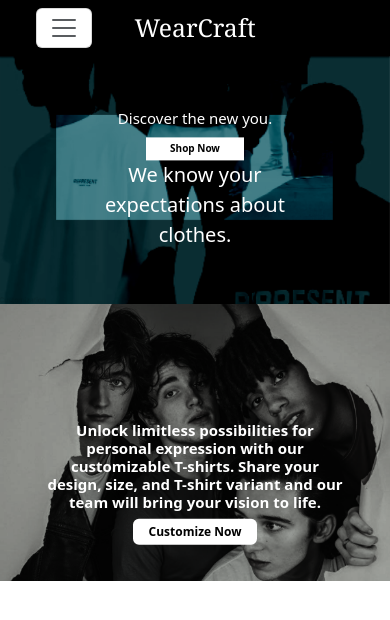
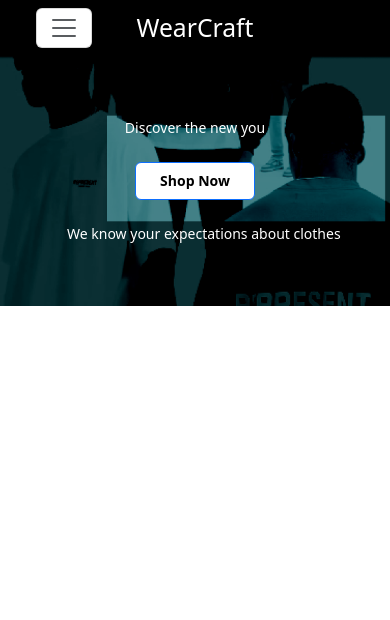
Before and after one commit to SaadOps/WearCraft-React, a React (Vite) app: page / in a window 390 px wide. Shown: the top 620 px of the page. Built offline with nearby package versions, Linux system fonts and the light colour scheme.

Commit message:
Revert "customization page added"
This reverts commit 4ba122767adb819fdd85a3bba4458aef30f54d4a.

The customization page was causing issues with the application.
Reverting the commit to address the problem.

```diff
--- a/package.json
+++ b/package.json
@@ -4,7 +4,6 @@
   "version": "0.0.0",
   "type": "module",
   "scripts": {
-    "start": "react-scripts start",
     "dev": "vite",
     "build": "vite build",
     "lint": "eslint . --ext js,jsx --report-unused-disable-directives --max-warnings 0",
--- a/src/App.jsx
+++ b/src/App.jsx
@@ -3,13 +3,11 @@ import './App.css';
 import './index.css';
 import Navbar from './components/Navbar';
 import Hero from './components/Hero';
-import Customization from './components/Customization';
 function App() {
   return (
     <div className='m-0 p-0'>
            <Navbar />
            <Hero />
-           <Customization/>
 
     </div>
 
--- a/src/components/Customization.css
+++ /dev/null
@@ -1,45 +0,0 @@
-.body-text{
-    text-align: center;
-    margin-top: 160px;
-}
-.custom-text{
-    color: white;
-    font-size: 28px;
-    font-weight: bold;
-    width: 550px;
-
-}
-.custom-button{
-    background-color: white;
-    color: black;
-    font-weight: bold;
-    padding-left: 0.625rem;
-padding-right: 0.625rem;
-padding-top: 0.5rem;
-padding-bottom: 0.5rem;
-border-radius: 0.375rem; /* 6px */
-border-width: 0px;
-
-}
-.custom-button:hover{
-    background-color: #830303;
-}
-
-
-@media (max-width: 767px) {
-    .custom-text{
-        font-size: 15px;
-        width: 300px;
-    }
-    .body-text{
-        margin-top: 80px;
-    }
-    .custom-button{
-        padding-top: 0.25rem; /* 4px */
-    padding-bottom: 0.25rem; /* 4px */
-    padding-left: 1rem;
-    padding-right: 1rem;
-    font-size: 12px;
-
-    }
-  }
--- a/src/components/Customization.jsx
+++ /dev/null
@@ -1,33 +0,0 @@
-import React from 'react';
-import Image from 'react-bootstrap/Image';
-import Card from 'react-bootstrap/Card';
-import Button from 'react-bootstrap/Button';
-import './Customization.css';
-import customizationImage from '../assets/Customization.png';
-import { Content } from 'antd/lib/layout/layout';
-
-function CardOnImage() {
-  return (
-    <div className=" relative w-full max-w-full max-h-612px">
-      <Image src={customizationImage} style={{ width: '100%', maxWidth: '100%', maxHeight: '612px' }} />
-      <div className="absolute top-1/2 left-1/2 transform -translate-x-1/2 -translate-y-1/2 ">
-        <Card className="  border-none bg-transparent ">
-          <Card.Body className='body-text'>
-            <Card.Title className="custom-text ">
-            Unlock limitless possibilities for personal expression with our customizable T-shirts. Share your design, size, and T-shirt variant and our team will bring your vision
-to life.
-            </Card.Title>
-            <Button
-
-              className=" custom-button "
-            >
-              Customize Now
-            </Button>
-          </Card.Body>
-        </Card>
-      </div>
-    </div>
-  );
-}
-
-export default CardOnImage;
--- a/src/components/Hero.css
+++ /dev/null
@@ -1,52 +0,0 @@
-
-.custom-initial-font-size {
-  font-size: 40px;
-  font-weight: 200;
-  color: white;
-
-}
-
-.custom-initial-font-size1 {
-  font-size: 30px;
-  color: white;
-
-
-}
-.card-body{
-  align-items: center;
-  text-align: center;
-}
-.shop-button{
-  background-color: white;
-  color: black;
-  font-weight: bold;
-  padding-top: 0.5rem;
-padding-bottom: 0.5rem;
-padding-left: 2rem;
-padding-right: 2rem;
-border-radius: 0px;
-border-width: 0px;
-
-}
-.shop-button:hover{
-  color: white;
-  background-color: rgb(54, 49, 83);
-}
-
-@media (max-width: 767px) {
-  .custom-initial-font-size {
-    font-size: 20px;
-    width: 250px;
-  }
-  .custom-initial-font-size1{
-    font-size: 15px;
-
-  }
-  .shop-button{
-    padding-top: 0.25rem; /* 4px */
-    padding-bottom: 0.25rem; /* 4px */
-    padding-left: 1.5rem;
-    padding-right: 1.5rem;
-    font-size: 10px;
-  }
-}
--- a/src/components/Hero.jsx
+++ b/src/components/Hero.jsx
@@ -1,7 +1,6 @@
 import React from 'react';
 import Image from 'react-bootstrap/Image';
 import Card from 'react-bootstrap/Card';
-import './Hero.css';
 import Button from 'react-bootstrap/Button';
 import heroImage from '../assets/Hero.png';
 
@@ -9,20 +8,21 @@ function CardOnImage() {
   return (
     <div className="relative w-full max-w-full max-h-612px">
       <Image src={heroImage} style={{ width: '100%', maxWidth: '100%', maxHeight: '612px' }} />
-<div className="absolute top-1/2 left-1/2 transform -translate-x-1/2 -translate-y-1/2 ">
-        <Card className=" border-none bg-transparent ">
-          <Card.Body className='card-body'>
-            <Card.Title className="custom-initial-font-size1  ">
-              Discover the new you.
+
+      <div className="absolute top-1/2 left-1/2 transform -translate-x-1/2 -translate-y-1/2 text-center">
+        <Card className="w-72 border-none bg-transparent mx-auto">
+          <Card.Body>
+            <Card.Title className="text-white text-sm sm:text-base md:text-lg lg:text-xl xl:text-2xl 2xl:text-3xl 3xl:text-3xl whitespace-nowrap mb-4">
+              Discover the new you
             </Card.Title>
             <Button
-
-              className="shop-button"
+              variant="primary"
+              className="bg-white hover:bg-gray-100 text-black text-sm sm:text-base md:text-lg lg:text-xl xl:text-2xl 2xl:text-3xl 3xl:text-3xl font-bold py-2 px-4 rounded"
             >
               Shop Now
             </Button>
-            <Card.Text className="custom-initial-font-size ">
-              We know your expectations about clothes.
+            <Card.Text className="text-white text-sm sm:text-base md:text-lg lg:text-xl xl:text-2xl 2xl:text-3xl 3xl:text-3xl mt-4 whitespace-nowrap">
+              We know your expectations about clothes
             </Card.Text>
           </Card.Body>
         </Card>
--- a/src/components/Navbar.jsx
+++ b/src/components/Navbar.jsx
@@ -8,14 +8,14 @@ import BagIcon from '../assets/BagIcon.svg';
 import GroupIcon from '../assets/GroupIcon.svg'
 function Navb() {
   return (
-    <Navbar expand="lg" className="bg-black px-4 ">
+    <Navbar expand="lg" className="bg-black px-4">
       <Container fluid>
         {/* Navbar.Toggle button */}
         <Navbar.Toggle aria-controls="basic-navbar-nav" className="order-first text-white bg-white " />
         {/* Navbar.Collapse content */}
         <Navbar.Collapse id="basic-navbar-nav">
           {/* Nav items aligned to the left */}
-          <Nav className="me-auto ">
+          <Nav className="me-auto">
             <Nav.Link href="#home" className="text-white fs-5 me-3">
               Men
             </Nav.Link>
@@ -24,7 +24,7 @@ function Navb() {
             </Nav.Link>
           </Nav>
           {/* Nav items aligned to the right */}
-          <Nav className="ms-auto ">
+          <Nav className="ms-auto">
             <Nav.Link href="#link" className="text-white ms-3">
             <Image src={SearchIcon}  />
 
@@ -42,7 +42,7 @@ function Navb() {
           </Nav>
         </Navbar.Collapse>
         {/* Navbar.Brand with flexbox classes */}
-        <Navbar.Brand href="#home" className="text-white font-serif text-center fs-2 position-absolute start-50 translate-middle-x">
+        <Navbar.Brand href="#home" className="text-white text-center fs-2 position-absolute start-50 translate-middle-x">
           WearCraft
         </Navbar.Brand>
       </Container>
--- a/src/main.jsx
+++ b/src/main.jsx
@@ -4,7 +4,7 @@ import React from 'react'
 // import 'bootstrap'; // Import the Bootstrap JS module
 
 import ReactDOM from 'react-dom/client'
-import App from './App'
+import App from './App.jsx'
 import './index.css'
 
 ReactDOM.createRoot(document.getElementById('root')).render(
```
Also changed, not shown: src/assets/Customization.png (deleted), src/assets/Hero.png.
